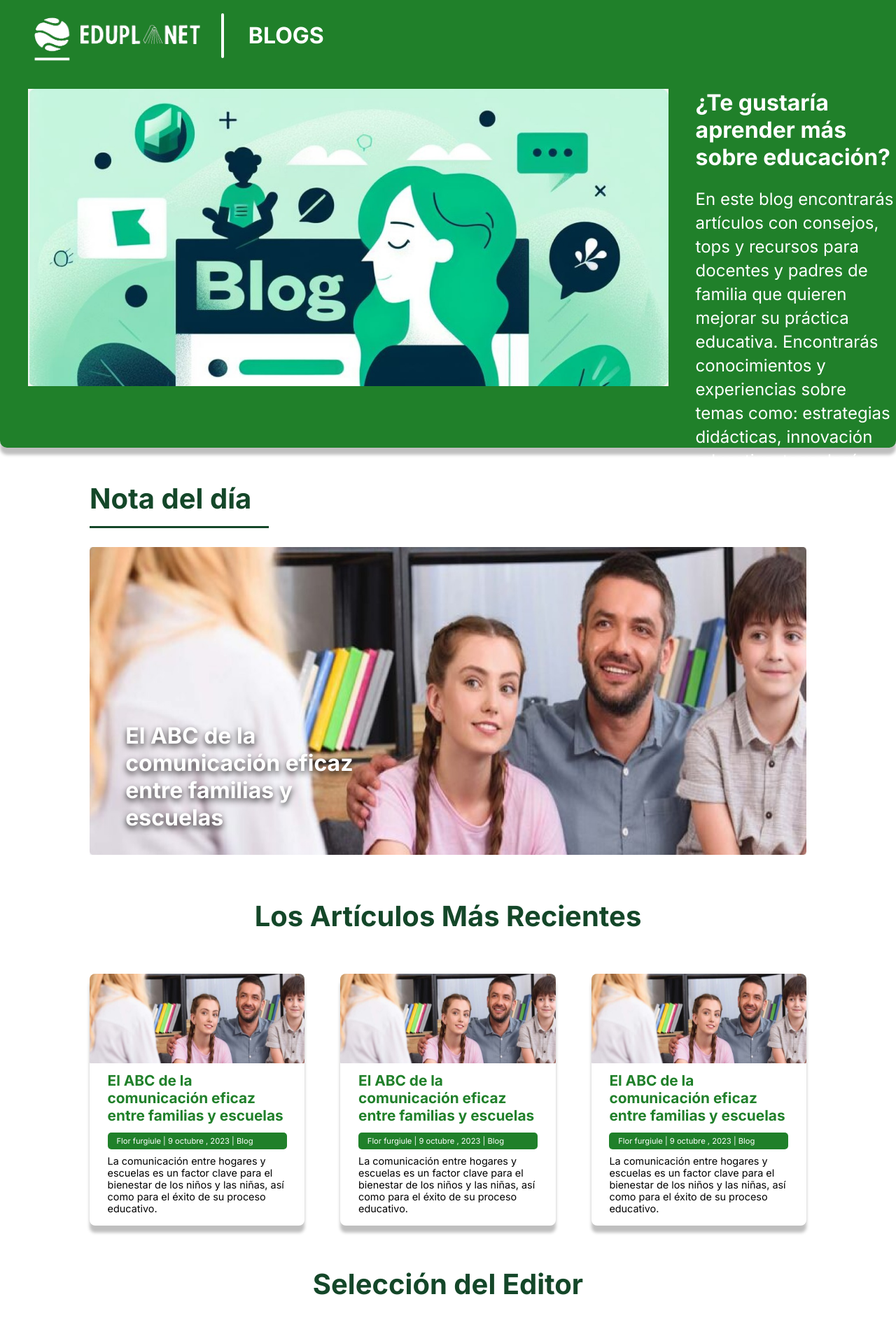
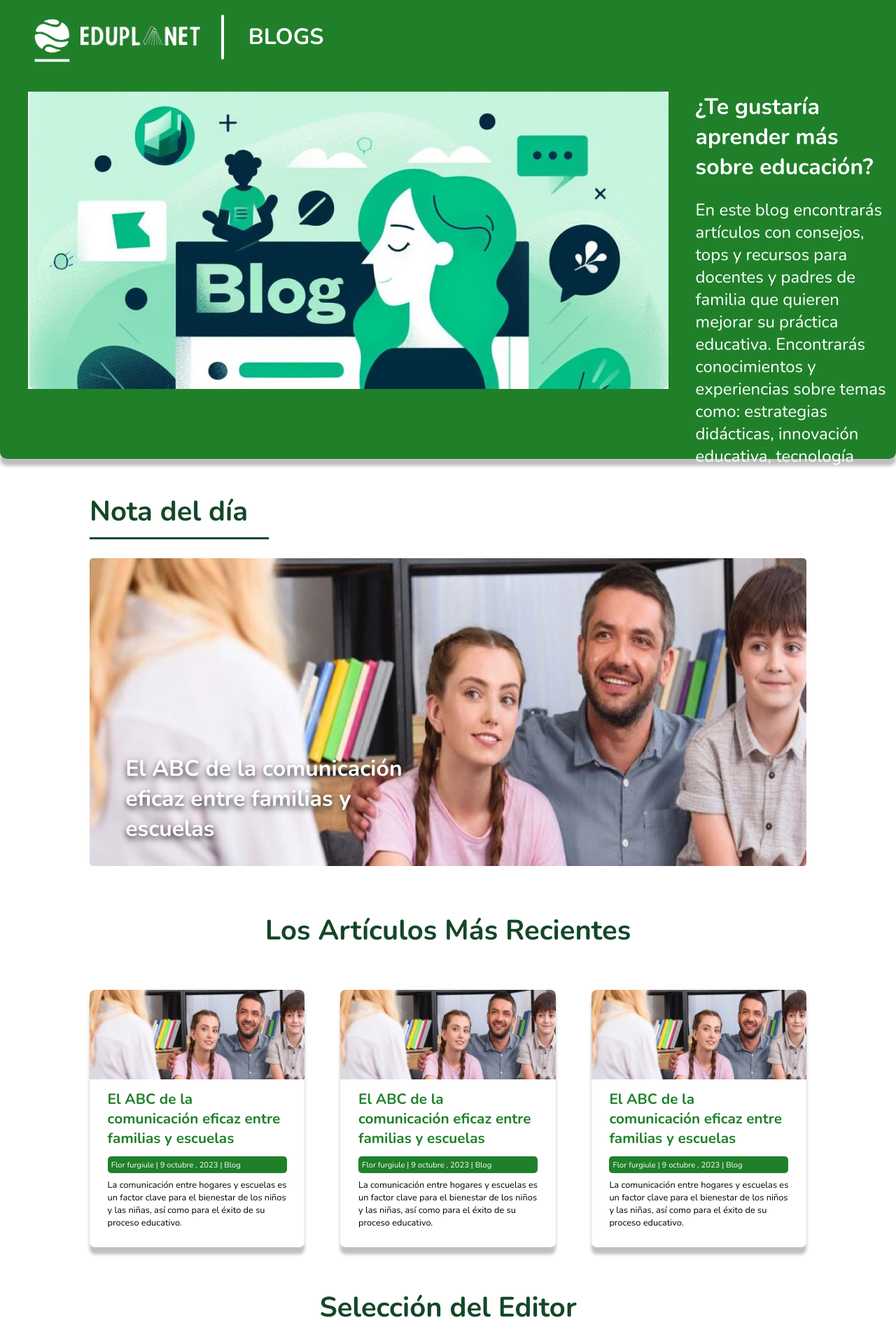
Before and after one commit to DiegoG0477/eduplanet-frontend, a Next.js app: page /blogs in a window 1280 px wide. Shown: the top 1917 px of the page at 70% size. Built offline with nearby package versions, Linux system fonts and the light colour scheme.

Commit message:
update now finished

```diff
--- a/src/app/globals.css
+++ b/src/app/globals.css
@@ -51,7 +51,7 @@ body{
 }
 .text_img_blog{
     color: #ffffff;
-    width: 30vw;
+    width: 33vw;
     position: absolute;
     bottom: 2vh;
     left: 4vw;
--- a/src/app/layout.js
+++ b/src/app/layout.js
@@ -1,7 +1,7 @@
-import { Inter } from 'next/font/google'
+import { Nunito } from 'next/font/google'
 import './globals.css'
 
-const inter = Inter({ subsets: ['latin'] })
+const inter = Nunito({ subsets: ['latin'] })
 
 export const metadata = {
   title: 'Create Next App',
--- a/src/components/styles.css
+++ b/src/components/styles.css
@@ -104,7 +104,7 @@
 }
 .banner__container{
     width: 100%;
-    height: 80vh;
+    height: 82vh;
     background-color: #20802A;
     color: #ffffff;
     box-shadow: 0px 10px 4px rgba(0, 0, 0, 0.25);
@@ -142,7 +142,7 @@
 }
 .text_banner_content{
     font-size: 1.5rem;
-    line-height: 34px;
+    line-height: 32px;
 }
 .title_banner_question{
     padding: 0;
@@ -150,7 +150,7 @@
 }
 .card_blog__container{
     width: 24vw;
-    height: 45vh;
+    height: 46vh;
     border-radius: 8px;
     box-shadow: 0px 10px 4px rgba(0,0,0,0.25);
 }
@@ -176,7 +176,7 @@
     border-radius: 5px;
 }
 .datos_blog_text{
-    margin-left: 1vw;
+    margin-left: 0.4vw;
     font-size: 0.7rem;
     color: #ffffff;
 }
@@ -184,5 +184,5 @@
     padding-top: 1vh;
     width: 20vw;
     margin: 0 auto;
-    font-size: 0.9rem;
+    font-size: 0.8rem;
 }
```
